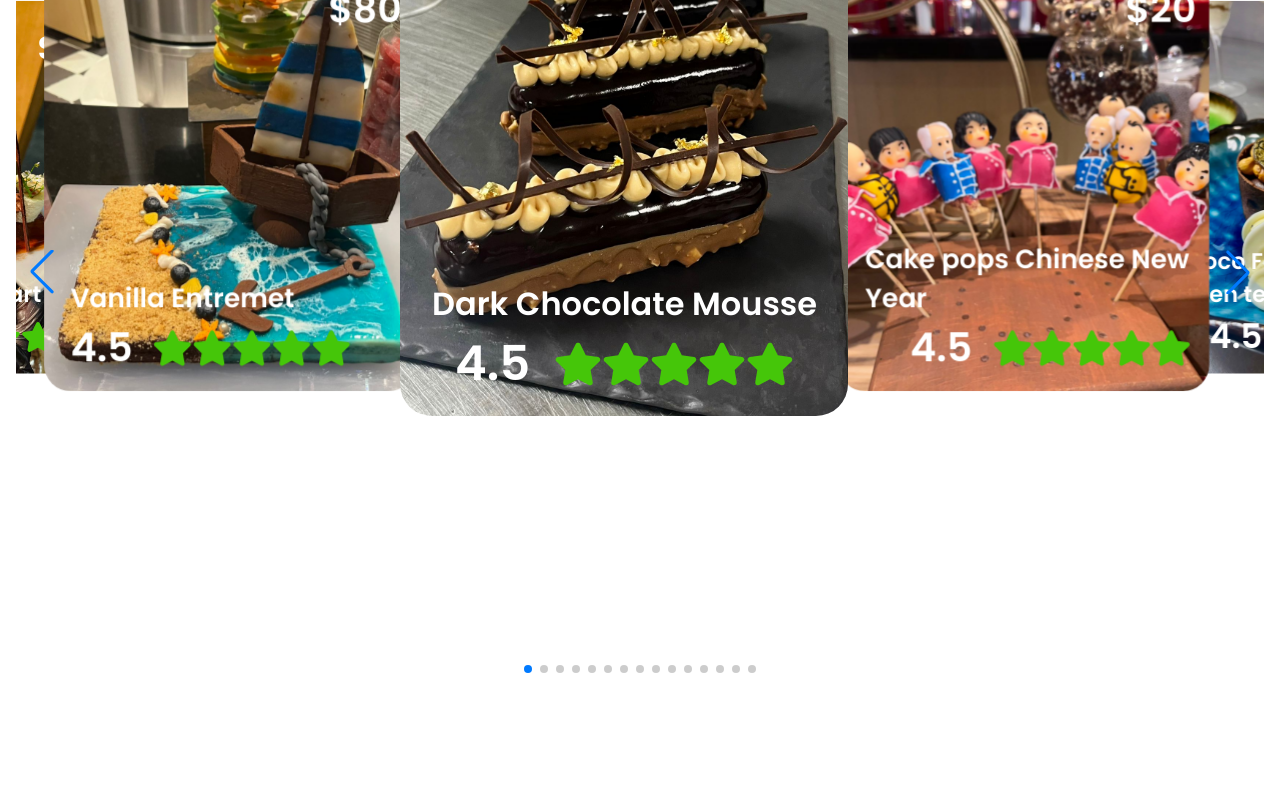
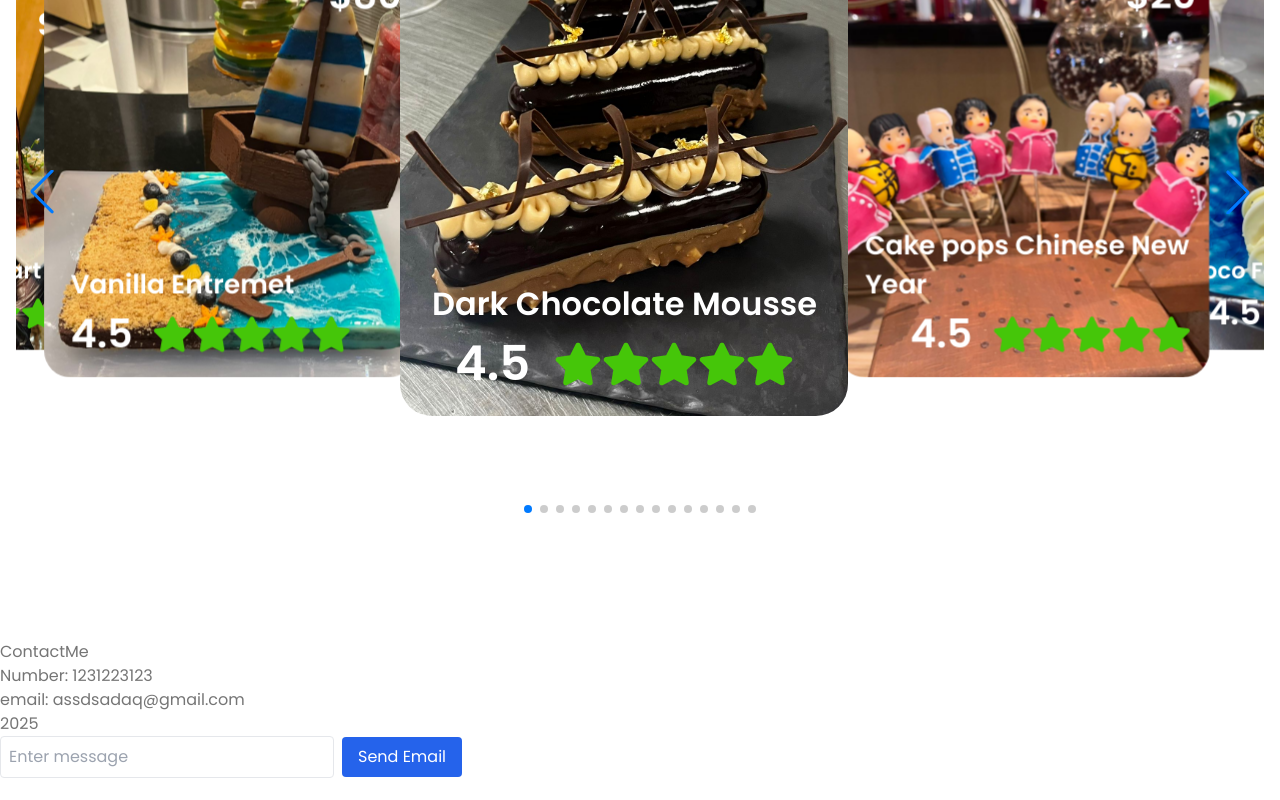
Before and after one commit to sebastiangs23/portfolio-nigi, a React (Vite) app in the folder front/portfolio/: page / in a window 1280 px wide. Shown: the part 2219-3019 px from the top of the page. After the commit the page ends 2997 px from the top, so only its background shows below. Built offline with nearby package versions, Linux system fonts and the light colour scheme.

Commit message:
feat: :sparkles:
contact me section

```diff
--- a/front/portfolio/src/App.jsx
+++ b/front/portfolio/src/App.jsx
@@ -5,15 +5,14 @@ import { BrowserRouter as Router, Route, Routes } from "react-router-dom";
 import Header from "./components/Header/Header";
 import Home from "./components/Home/Home";
 import Background from "./components/Background/Background";
-import Proyectos from "./components/Proyectos/Proyectos";
-// import Tecnologies from "./components/Tecnologies/Tecnologies";
 import Slider from "./components/Proyectos/Slider";
+import ContactMe from "./components/ContactMe/ContactMe";
 
-/*__________________
-|   JOB DETAILS   */
-import JobDetailsInte from "./components/Background/components/JobDetailsInte";
-import JobDetailsIbc from "./components/Background/components/JobDetailsIbc";
-import JobDetailsDazlabs from "./components/Background/components/JobDetailsDazlabs";
+// /*__________________
+// |   JOB DETAILS   */
+// import JobDetailsInte from "./components/Background/components/JobDetailsInte";
+// import JobDetailsIbc from "./components/Background/components/JobDetailsIbc";
+// import JobDetailsDazlabs from "./components/Background/components/JobDetailsDazlabs";
 
 import "./App.css";
 
@@ -31,13 +30,10 @@ function App() {
                   <Home />
                   <Background />
                   <Slider />
-                  {/* <Tecnologies /> */}
+                  <ContactMe />
                 </>
               }
             />
-            <Route path="/experience/inteligenio" element={<JobDetailsInte />} />
-            <Route path="/experience/ibc-institute" element={<JobDetailsIbc />} />
-            <Route path="/experience/dazlabs" element={<JobDetailsDazlabs/> } />
           </Routes>
         </main>
       </div>
--- a/front/portfolio/src/assets/index.js
+++ b/front/portfolio/src/assets/index.js
@@ -26,7 +26,7 @@ export const slider_images = [
     price: 20,
   },
   {
-    name: "Choco Fondue with Matcha green tea",
+    name: "Choco Fondue with Matcha",
     image: choco_fondue,
     price: 40,
   },
--- /dev/null
+++ b/front/portfolio/src/components/ContactMe/ContactMe.jsx
@@ -0,0 +1,44 @@
+import { useState } from "react";
+import { email } from "../../utils/constants";
+
+export default function ContactMe() {
+  const [message, setMessage] = useState("");
+
+  const handleClick = () => {
+    if (!message) return;
+
+    const subject = "Contact from my website"; // you can customize this
+    const body = encodeURIComponent(message);
+
+     window.open(
+      `https://mail.google.com/mail/?view=cm&fs=1&to=${email}&su=${encodeURIComponent(
+        subject
+      )}&body=${body}`,
+      "_blank"
+    );
+  };
+
+  return (
+    <section>
+      <h4>ContactMe</h4>
+      <h4>Number: 1231223123</h4>
+      <h4>email: assdsadaq@gmail.com</h4>
+
+      <h4>{new Date().getFullYear()}</h4>
+
+      <input
+        type="email"
+        placeholder="Enter message"
+        value={message}
+        onChange={(e) => setMessage(e.target.value)}
+        className="border p-2 rounded"
+      />
+      <button
+        onClick={handleClick}
+        className="ml-2 px-4 py-2 bg-blue-600 text-white rounded"
+      >
+        Send Email
+      </button>
+    </section>
+  );
+}
--- a/front/portfolio/src/components/Proyectos/Slider.jsx
+++ b/front/portfolio/src/components/Proyectos/Slider.jsx
@@ -19,7 +19,7 @@ import "./Slider2.css";
 
 export default function Slider() {
   const { sentences } = useLanguage();
-  // TODO: MAKE DYNAMIC THE SLIDES AND CHANGE THE COLOR OF THE ARROW
+
   return (
     <section id="tranding">
       <h2 className="section__title">{sentences?._gallery}</h2>
@@ -65,7 +65,7 @@ export default function Slider() {
                   </div>
                 </div>
               </SwiperSlide>
-            );
+            )
           })}
 
         </Swiper>
--- a/front/portfolio/src/components/Proyectos/Slider2.css
+++ b/front/portfolio/src/components/Proyectos/Slider2.css
@@ -50,7 +50,7 @@ body {
 }
 
 #tranding .tranding-slider {
-  height: 52rem;
+  height: 42rem;
   padding: 2rem 0;
   position: relative;
 }
```
